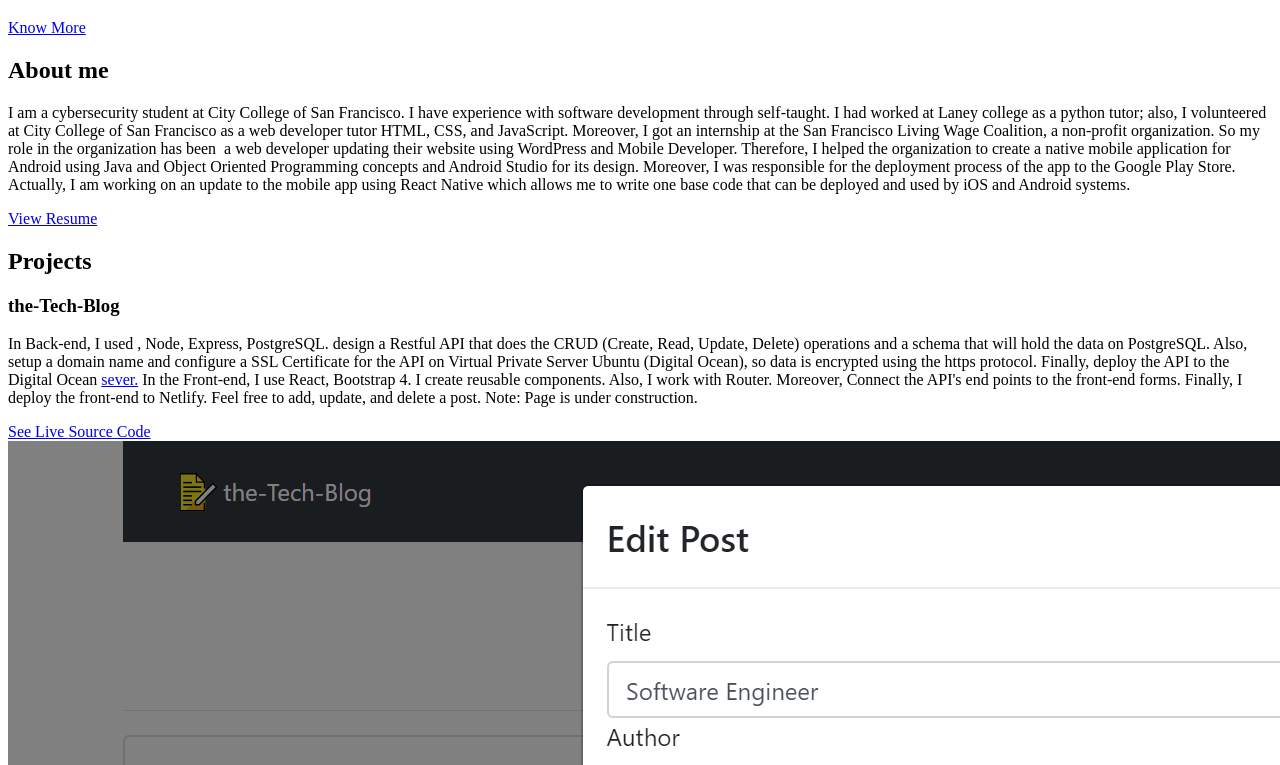
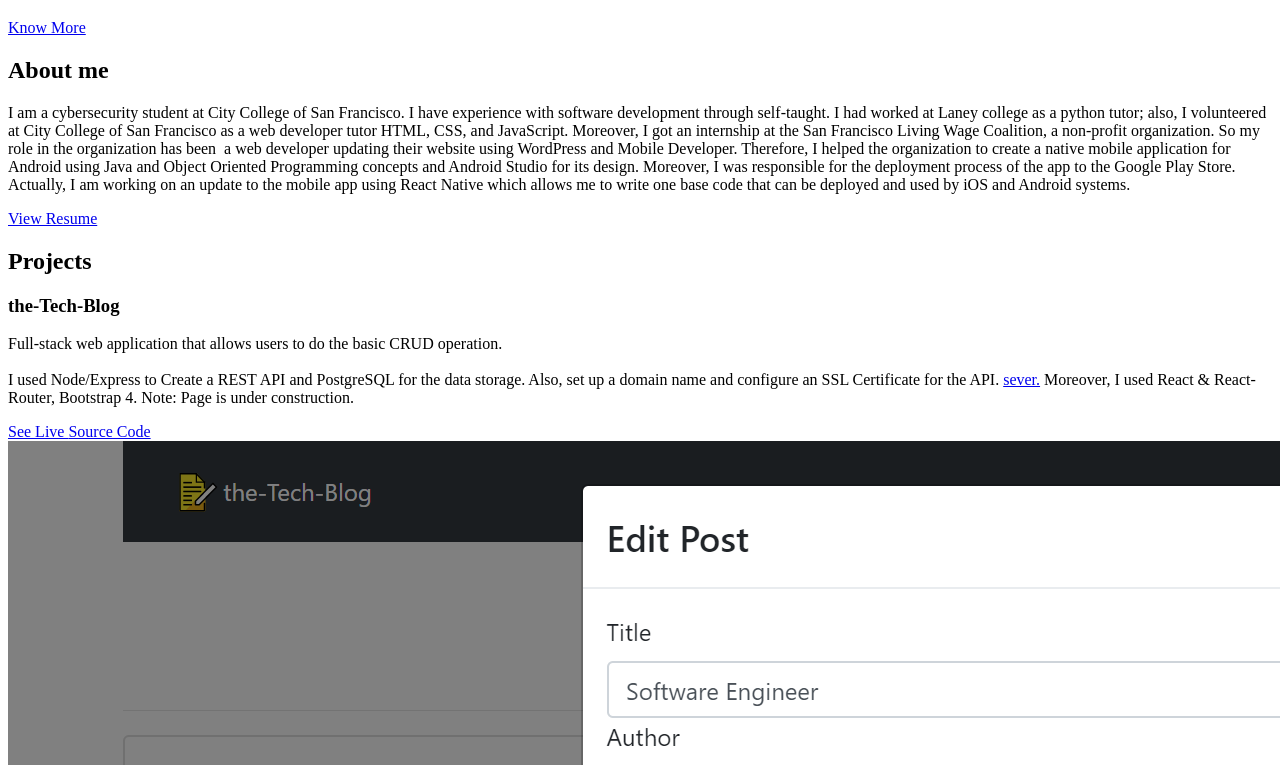
Before and after one commit to jmejiamu/portafolio, a website: page src/template.html in a window 1280 px wide. Shown: the part 98-863 px from the top of the page. Drawn offline with nearby package versions, Linux system fonts and the light colour scheme.

Commit message:
editing-the-tech-blog-section

```diff
--- a/src/template.html
+++ b/src/template.html
@@ -21,9 +21,9 @@
   <!-- Put here your site title -->
   <title>Jose Mejia Munoz | Developer</title>
   <!-- Add some coding keywords below, Ex: (javascript, yourusername, etc) -->
-  <meta name="keywords" content="[username], [name], skill" />
+  <meta name="keywords" content="jmejiamu, Jose Mejia, JavaScript, React, NodeJS, React Native, PostgreSQL" />
   <!-- Improve your SEO by adding a small descrption of you -->
-  <meta name="description" content="[Your name here] | Developer" />
+  <meta name="description" content="Jose Mejia Munoz | Developer" />
 
   <!-- Required librarys -->
   <link rel="stylesheet" href="https://cdnjs.cloudflare.com/ajax/libs/font-awesome/4.7.0/css/font-awesome.min.css" />
@@ -47,7 +47,7 @@
       <h1 class="hero-title" class="load-hidden">
         Hi, my name is <span class="text-color-main">Jose Mejia Munoz</span>
         <br />
-        I'm Developer with 1+ years of experience.
+        I'm a developer that likes to build scalable software
       </h1>
       <p class="hero-cta" class="load-hidden">
         <a class="cta-btn cta-btn--hero" href="#about">Know More</a>
@@ -120,21 +120,14 @@
               </h3>
               <div>
                 <p class="mb-4">
-                  In Back-end, I used , Node, Express, PostgreSQL.
-                  design a Restful API that does the CRUD (Create, Read, Update, Delete) operations
-                  and a schema that will hold the data on PostgreSQL. Also,
-                  setup a domain name
-                  and configure a SSL Certificate for the API on Virtual Private Server Ubuntu (Digital Ocean), so data
-                  is
-                  encrypted using the https protocol.
-                  Finally, deploy the API to the Digital Ocean <a target="_blank"
-                    href="https://github.com/jmejiamu/the-tech-blog-api">sever.</a>
+                  Full-stack web application that allows users to do the basic CRUD operation.
+                  </br>
+                  </br>
+                  I used Node/Express to Create a REST API and PostgreSQL for the data storage.
+                  Also, set up a domain name and configure an SSL Certificate for the API.
+                  <a target="_blank" href="https://github.com/jmejiamu/the-tech-blog-api">sever.</a>
 
-                  In the Front-end, I use React, Bootstrap 4.
-                  I create reusable components. Also,
-                  I work with Router. Moreover,
-                  Connect the API's end points to the front-end forms. Finally,
-                  I deploy the front-end to Netlify. Feel free to add, update, and delete a post.
+                  Moreover, I used React & React-Router, Bootstrap 4.
                   Note: Page is under construction.
 
                 </p>
```
